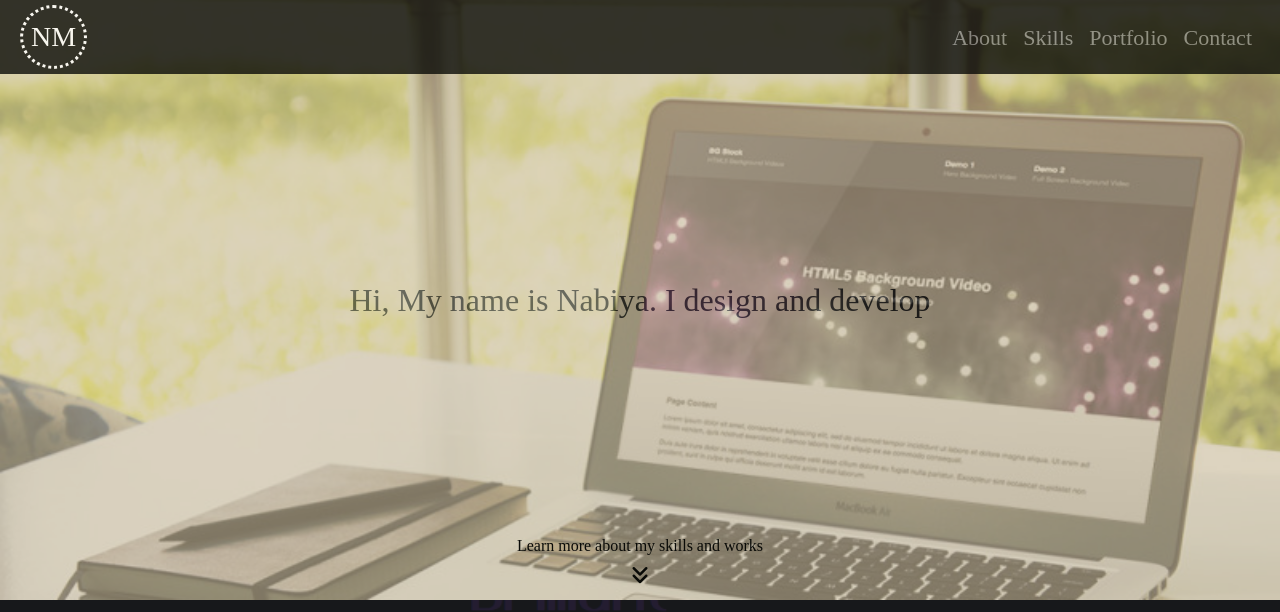
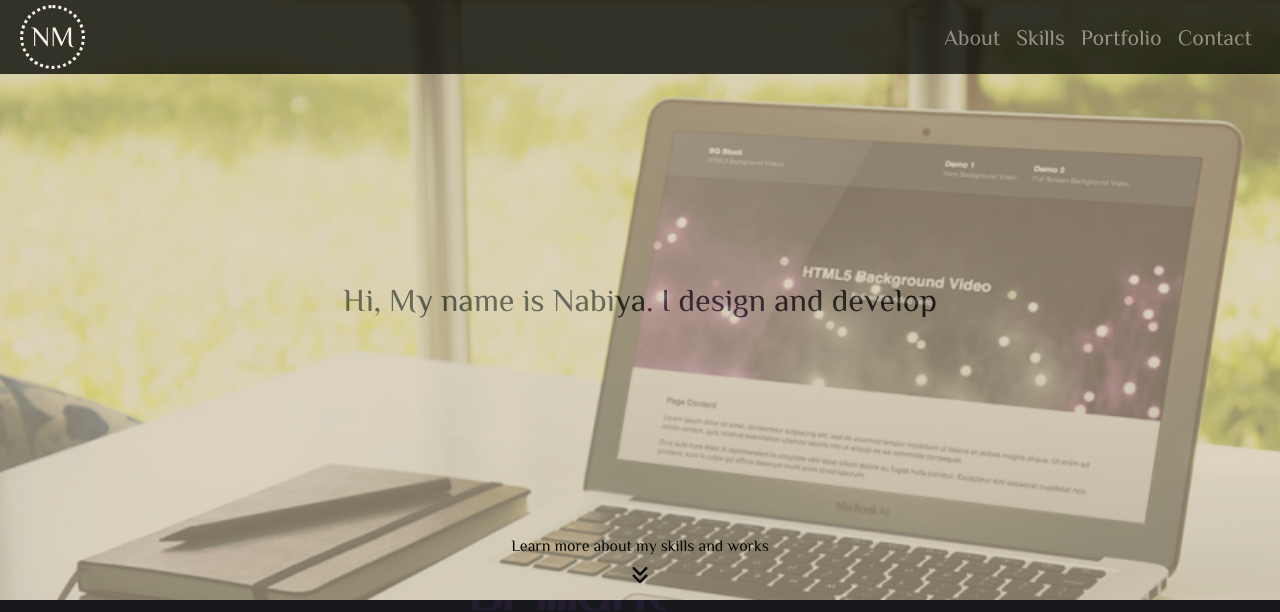
Before and after one commit to nabiya15/portfolio, a plain HTML site: page index.html in a window 1280 px wide. Shown: the top 612 px of the page. Drawn offline with nearby package versions, Linux system fonts and the light colour scheme; a script that the page names is missing.

Commit message:
navbar fix

```diff
--- a/assets/css/style.css
+++ b/assets/css/style.css
@@ -1,14 +1,15 @@
 body{
 	background-color:#090a07;
-	font-family: 'Cinzel', serif;
+	font-family: 'Philosopher', cursive;
 }
 
 .navbar{
-	background-color: #090a07;
-	opacity: 0.8;
-	font-size: 22px;
-	padding: 5px 20px;
-}
+ 	background-color: #090a07;
+ 	opacity: 0.8;
+ 	font-size: 22px;
+ 	padding: 5px 20px;
+ 	color: #fff;
+ }
 .logoTxt {
 	color: MistyRose;
 	font-size: 28px;
--- a/index.html
+++ b/index.html
@@ -5,12 +5,11 @@
 	<link rel="stylesheet"
 	href="https://cdn.jsdelivr.net/npm/animate.css@3.5.2/animate.min.css">
 
+	<!--Google fonts -->
+	<link href="https://fonts.googleapis.com/css?family=Philosopher|Poiret+One" rel="stylesheet">
+
 	<!-- bootstrap CDN -->
 	<link rel="stylesheet" href="https://maxcdn.bootstrapcdn.com/bootstrap/4.0.0/css/bootstrap.min.css" integrity="sha384-Gn5384xqQ1aoWXA+058RXPxPg6fy4IWvTNh0E263XmFcJlSAwiGgFAW/dAiS6JXm" crossorigin="anonymous">
-
-
-	<!--Google fonts -->
-	<link href="https://fonts.googleapis.com/css?family=Pacifico" rel="stylesheet">
 
 	<link rel="stylesheet" href="./assets/css/style.css">
 </head>
@@ -201,6 +200,7 @@
 	</div>
 	<script src="https://ajax.googleapis.com/ajax/libs/jquery/3.3.1/jquery.min.js"></script>
 	<script src="https://cdnjs.cloudflare.com/ajax/libs/popper.js/1.12.9/umd/popper.min.js" integrity="sha384-ApNbgh9B+Y1QKtv3Rn7W3mgPxhU9K/ScQsAP7hUibX39j7fakFPskvXusvfa0b4Q" crossorigin="anonymous"></script>
+	<script src="https://maxcdn.bootstrapcdn.com/bootstrap/4.0.0/js/bootstrap.min.js" integrity="sha384-JZR6Spejh4U02d8jOt6vLEHfe/JQGiRRSQQxSfFWpi1MquVdAyjUar5+76PVCmYl" crossorigin="anonymous"></script>
 	<!-- fontawesome icons -->
 	<script src="https://use.fontawesome.com/1de7481f60.js"></script>
 	<!-- typewriterjs -->
```
